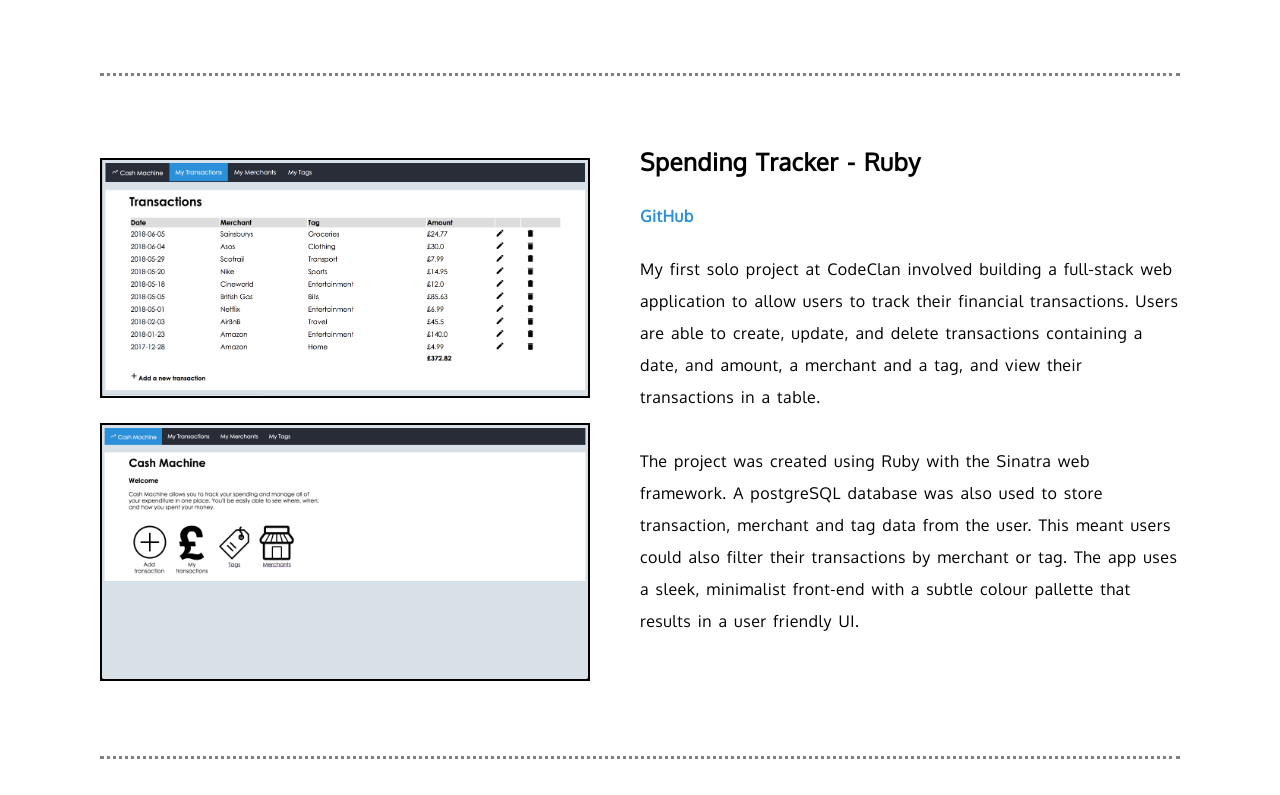
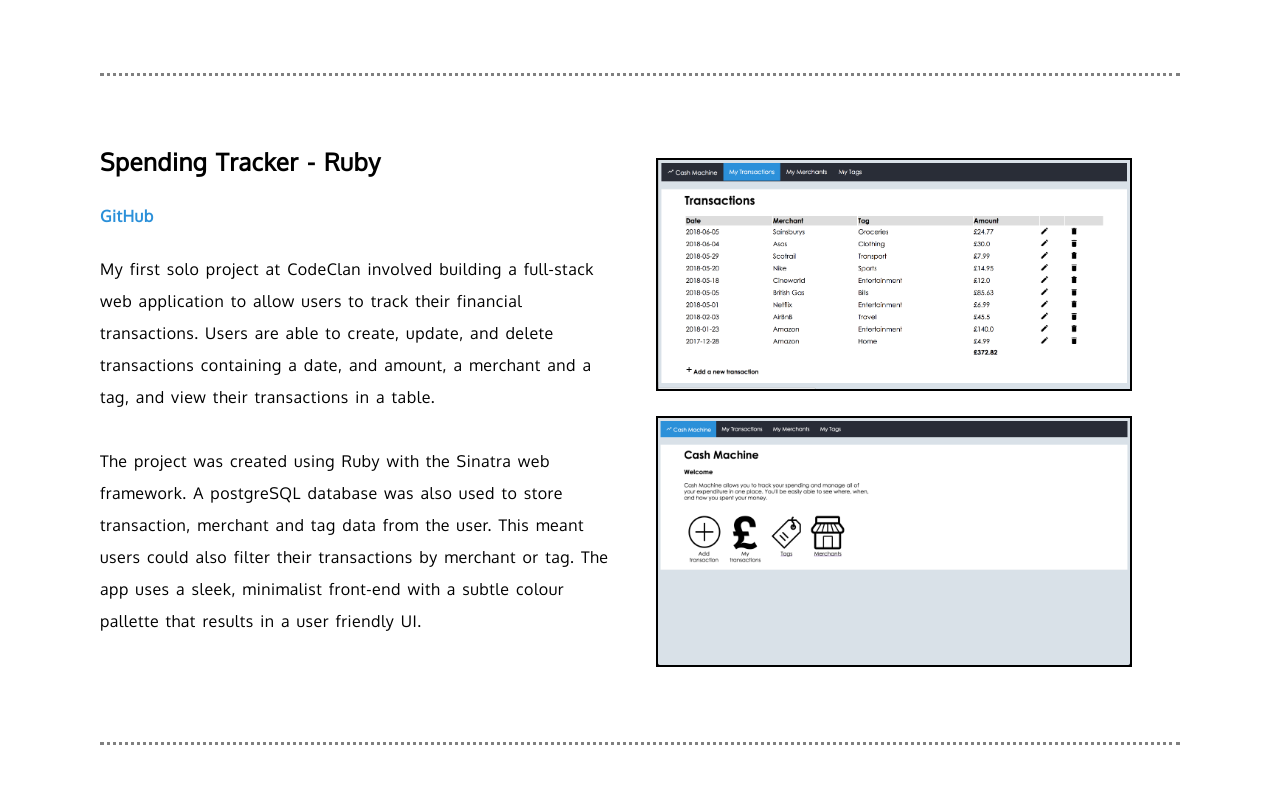
Before and after one commit to gregorcox/personal-site, a React (Create React App) app: page /projects in a window 1280 px wide. Shown: the part 965-1760 px from the top of the page. Built offline with nearby package versions, Linux system fonts and the light colour scheme.

Commit message:
add alternating row direction for projects

```diff
--- a/src/App.css
+++ b/src/App.css
@@ -216,6 +216,17 @@ body {
   text-decoration: none;
 }
 
+.project-info--reverse {
+  -webkit-box-orient: horizontal;
+  -webkit-box-direction: reverse;
+      -ms-flex-direction: row-reverse;
+          flex-direction: row-reverse;
+}
+
+.project-info--reverse .project-paragraph {
+  margin-right: 32px;
+}
+
 @media (max-width: 840px) {
   .project-info {
     -webkit-box-orient: vertical;
--- a/src/app.scss
+++ b/src/app.scss
@@ -235,6 +235,14 @@ body {
     text-decoration: none;
   }
 
+  &--reverse {
+    flex-direction: row-reverse;
+
+    .project-paragraph {
+      margin-right: 32px;
+    }
+  }
+
   @include mobile {
     flex-direction: column-reverse;
   }
--- a/src/components/Projects.js
+++ b/src/components/Projects.js
@@ -23,7 +23,7 @@ const Projects = () => (
 
     </div>
 
-    <div className="project-info">
+    <div className="project-info project-info--reverse">
 
       <div className="project-photo">
         <img className="screenshot" src={require('../images/spending1.png')} alt="Spending Tracker" />
@@ -55,7 +55,7 @@ const Projects = () => (
 
     </div>
 
-    <div className="project-info">
+    <div className="project-info project-info--reverse">
 
       <div className="project-photo">
         <img className="screenshot" src={require('../images/kanye.gif')} alt="Kanye Quotes" />
```
Also changed, not shown: 1 other file (tests, documents, lock files or other folders).
